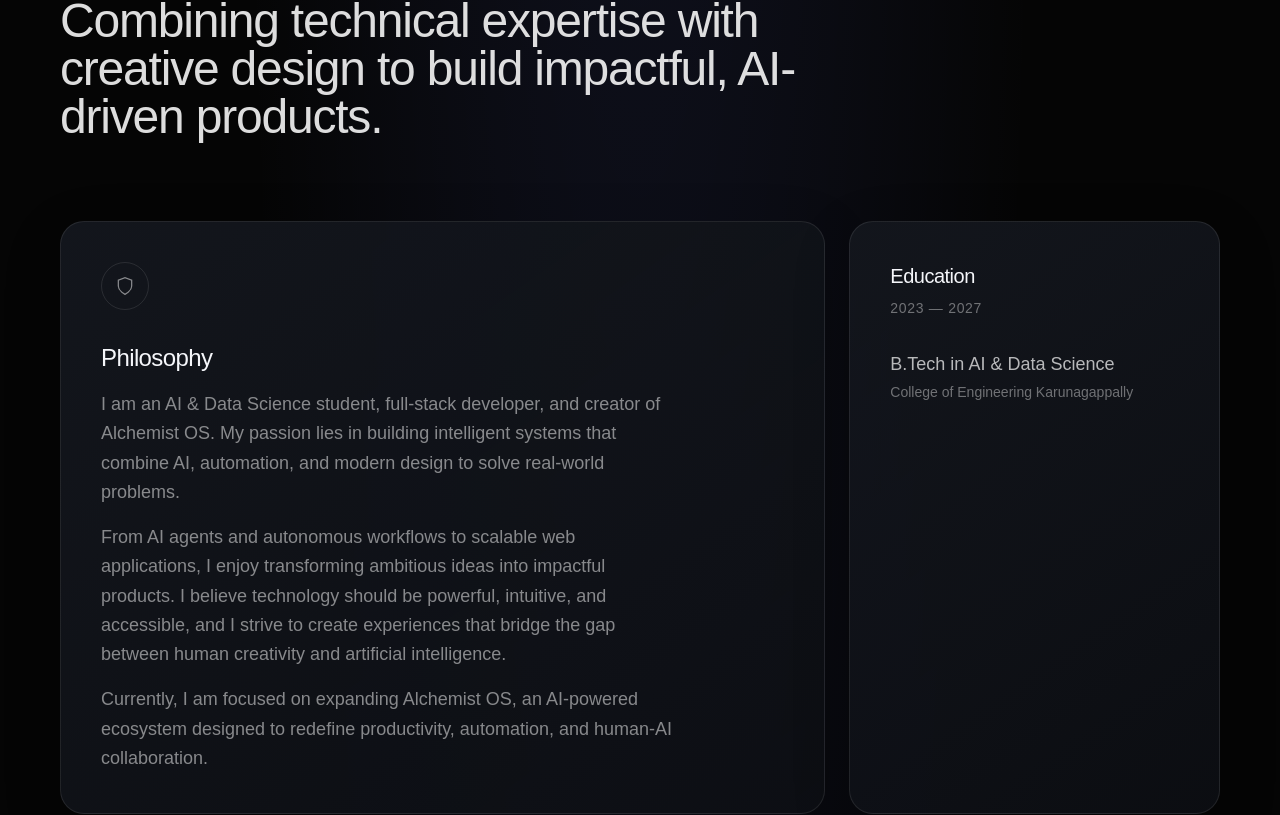
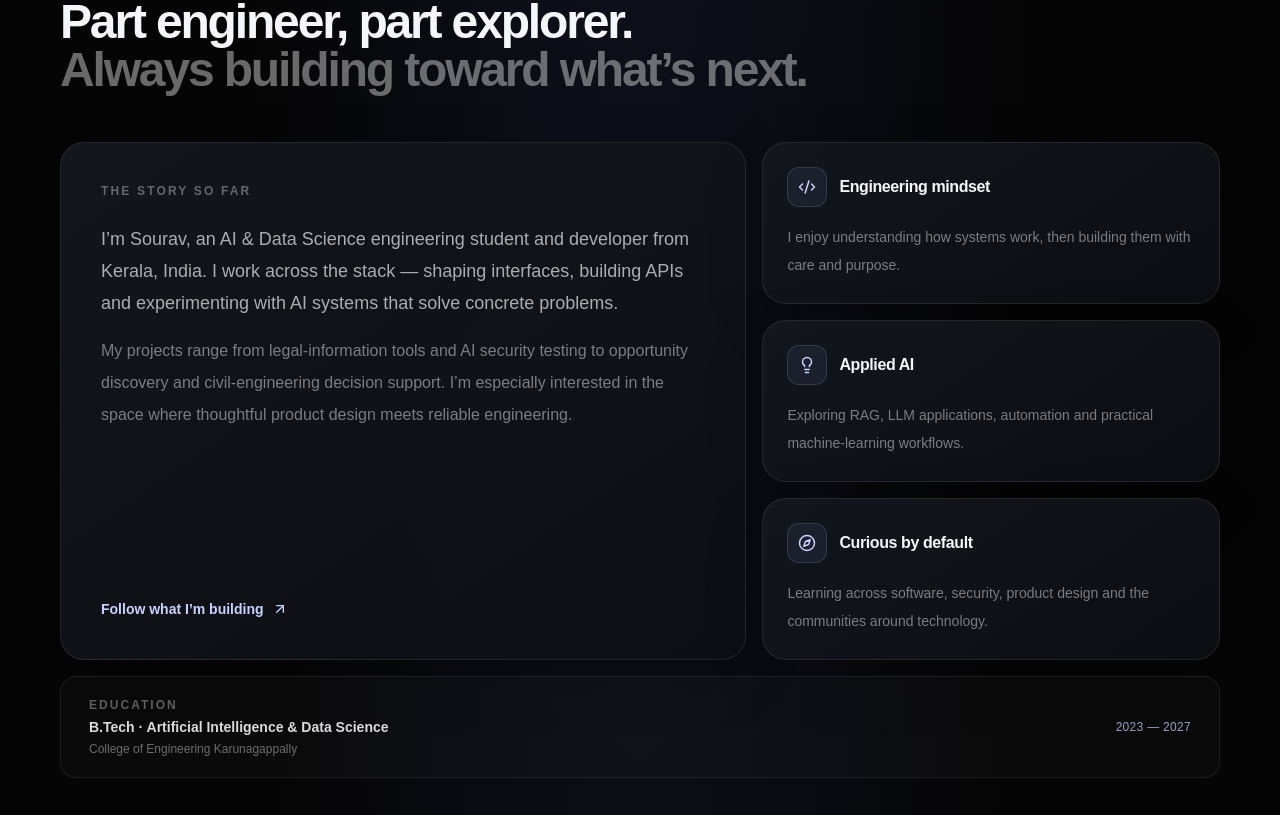
Before and after one commit to alchemist-sourav/souravportfoli, a React (Vite) app: page / in a window 1280 px wide. Shown: the part 1028-1843 px from the top of the page. Built offline with nearby package versions, Linux system fonts and the light colour scheme; a web font is replaced by a local one.

Commit message:
Refine portfolio story and contact experience

```diff
--- a/src/components/sections/About.jsx
+++ b/src/components/sections/About.jsx
@@ -1,67 +1,61 @@
 import React from 'react';
 import { motion } from 'framer-motion';
+import { ArrowUpRight, Code2, Compass, Lightbulb } from 'lucide-react';
 
-const About = () => {
-  return (
+const highlights = [
+  { icon: Code2, title: 'Engineering mindset', text: 'I enjoy understanding how systems work, then building them with care and purpose.' },
+  { icon: Lightbulb, title: 'Applied AI', text: 'Exploring RAG, LLM applications, automation and practical machine-learning workflows.' },
+  { icon: Compass, title: 'Curious by default', text: 'Learning across software, security, product design and the communities around technology.' },
+];
+
+const About = () => (
   <section id="about" className="section-padding">
-      <motion.div
-        initial={{ opacity: 0, y: 20 }}
-        whileInView={{ opacity: 1, y: 0 }}
-        viewport={{ once: true }}
-        transition={{ duration: 0.8 }}
-        className="mb-20"
-      >
-        <h2 className="text-sm font-medium uppercase tracking-[0.2em] text-white/40 mb-4">01 // About</h2>
-        <h3 className="text-4xl md:text-5xl font-medium tracking-tight text-text/90 max-w-3xl leading-tight">
-          Combining technical expertise with creative design to build impactful, AI-driven products.
-        </h3>
+    <motion.div initial={{ opacity: 0, y: 18 }} whileInView={{ opacity: 1, y: 0 }} viewport={{ once: true }} className="mb-12">
+      <p className="eyebrow">02 / A little about me</p>
+      <h2 className="section-heading max-w-4xl">Part engineer, part explorer.<br /><span className="text-white/40">Always building toward what’s next.</span></h2>
     </motion.div>
 
-      <div className="grid grid-cols-1 md:grid-cols-3 gap-6">
-        <motion.div
-          initial={{ opacity: 0, y: 20 }}
-          whileInView={{ opacity: 1, y: 0 }}
-          viewport={{ once: true }}
-          transition={{ duration: 0.8, delay: 0.1 }}
-          className="glass-card p-10 md:col-span-2 flex flex-col justify-between group"
-        >
+    <div className="grid gap-4 lg:grid-cols-[1.2fr_.8fr]">
+      <motion.div initial={{ opacity: 0, y: 20 }} whileInView={{ opacity: 1, y: 0 }} viewport={{ once: true }} className="glass-card flex flex-col justify-between p-7 md:p-10">
         <div>
-            <div className="w-12 h-12 rounded-full border border-white/10 flex items-center justify-center mb-8 text-white/50 group-hover:text-white transition-colors">
-              <svg width="20" height="20" viewBox="0 0 24 24" fill="none" stroke="currentColor" strokeWidth="1.5"><path d="M12 22s8-4 8-10V5l-8-3-8 3v7c0 6 8 10 8 10z"/></svg>
-            </div>
-            <h4 className="text-2xl font-medium mb-4">Philosophy</h4>
-            <div className="text-white/50 text-lg leading-relaxed max-w-xl font-light space-y-4">
-              <p>
-                I am an AI & Data Science student, full-stack developer, and creator of Alchemist OS. My passion lies in building intelligent systems that combine AI, automation, and modern design to solve real-world problems.
+          <p className="text-xs font-semibold uppercase tracking-[.18em] text-white/35">The story so far</p>
+          <p className="mt-6 max-w-2xl text-lg leading-8 text-white/65">
+            I’m Sourav, an AI & Data Science engineering student and developer from Kerala, India. I work across the stack — shaping interfaces, building APIs and experimenting with AI systems that solve concrete problems.
           </p>
-              <p>
-                From AI agents and autonomous workflows to scalable web applications, I enjoy transforming ambitious ideas into impactful products. I believe technology should be powerful, intuitive, and accessible, and I strive to create experiences that bridge the gap between human creativity and artificial intelligence.
-              </p>
-              <p>
-                Currently, I am focused on expanding Alchemist OS, an AI-powered ecosystem designed to redefine productivity, automation, and human-AI collaboration.
+          <p className="mt-4 max-w-2xl text-base leading-8 text-white/45">
+            My projects range from legal-information tools and AI security testing to opportunity discovery and civil-engineering decision support. I’m especially interested in the space where thoughtful product design meets reliable engineering.
           </p>
         </div>
-          </div>
+        <a href="https://github.com/alchemist-sourav" target="_blank" rel="noopener noreferrer" className="mt-10 inline-flex w-fit items-center gap-2 text-sm font-semibold text-indigo-200 transition-colors hover:text-white">
+          Follow what I’m building <ArrowUpRight size={16} />
+        </a>
       </motion.div>
 
-        <motion.div
-          initial={{ opacity: 0, y: 20 }}
-          whileInView={{ opacity: 1, y: 0 }}
-          viewport={{ once: true }}
-          transition={{ duration: 0.8, delay: 0.2 }}
-          className="glass-card p-10 flex flex-col justify-between group relative overflow-hidden"
-        >
-          <div className="absolute inset-0 bg-gradient-to-br from-white/5 to-transparent opacity-0 group-hover:opacity-100 transition-opacity duration-500"></div>
-          <div className="relative z-10">
-            <h4 className="text-xl font-medium mb-2">Education</h4>
-            <p className="text-white/40 text-sm mb-8 uppercase tracking-wider">2023 — 2027</p>
-            <div className="text-lg text-white/70 font-light mb-1">B.Tech in AI & Data Science</div>
-            <div className="text-white/40 text-sm">College of Engineering Karunagappally</div>
+      <div className="grid gap-4">
+        {highlights.map((item, index) => {
+          const Icon = item.icon;
+          return (
+            <motion.div key={item.title} initial={{ opacity: 0, y: 18 }} whileInView={{ opacity: 1, y: 0 }} viewport={{ once: true }} transition={{ delay: index * .08 }} className="glass-card p-6">
+              <div className="flex items-center gap-3">
+                <span className="flex h-10 w-10 items-center justify-center rounded-xl border border-indigo-200/15 bg-indigo-300/[.07] text-indigo-200"><Icon size={18} /></span>
+                <h3 className="text-base font-semibold">{item.title}</h3>
               </div>
+              <p className="mt-4 text-sm leading-7 text-white/45">{item.text}</p>
             </motion.div>
+          );
+        })}
       </div>
+    </div>
+
+    <motion.div initial={{ opacity: 0, y: 16 }} whileInView={{ opacity: 1, y: 0 }} viewport={{ once: true }} className="mt-4 flex flex-col gap-3 rounded-2xl border border-white/[.08] bg-white/[.025] p-5 sm:flex-row sm:items-center sm:justify-between sm:px-7">
+      <div>
+        <p className="text-xs font-semibold uppercase tracking-[.17em] text-white/35">Education</p>
+        <p className="mt-1 text-sm font-semibold text-white/85">B.Tech · Artificial Intelligence & Data Science</p>
+        <p className="mt-1 text-xs text-white/40">College of Engineering Karunagappally</p>
+      </div>
+      <span className="text-xs font-medium tracking-wide text-indigo-200/75">2023 — 2027</span>
+    </motion.div>
   </section>
 );
-};
 
 export default About;
```
Lines whose indentation alone changed are shown as unchanged.
